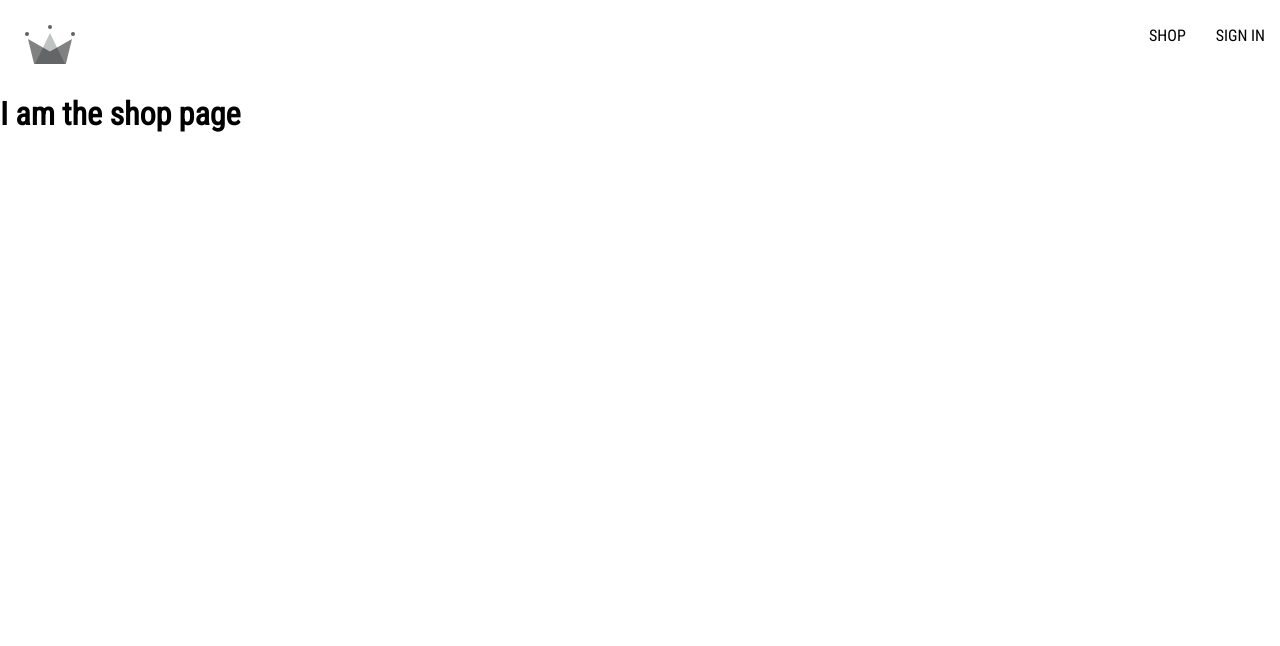
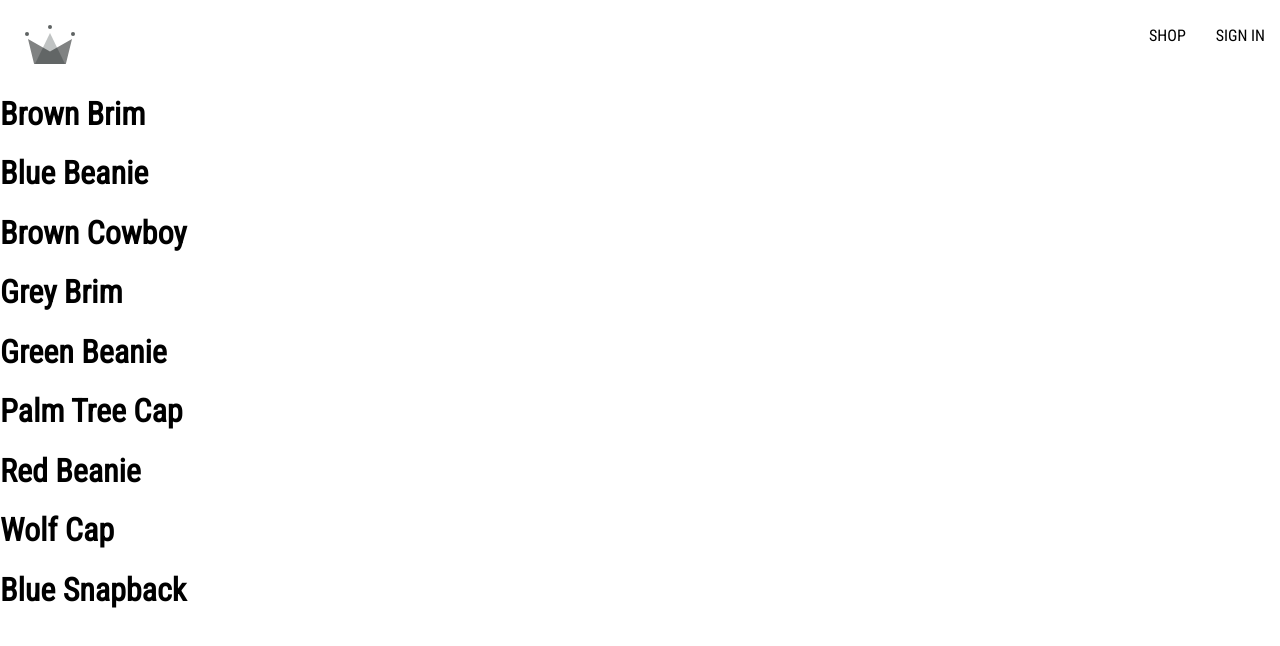
Before and after one commit to L0veRamen/e-shop, a React (Create React App) app: page /shop in a window 1280 px wide. Shown: the top 646 px of the page. Built offline with nearby package versions, Linux system fonts and the light colour scheme; no server answers.

Commit message:
add shop

```diff
--- a/src/App.js
+++ b/src/App.js
@@ -4,12 +4,10 @@
 import Home from './routes/home/home.components'
 import Navigation from './routes/navigation/navigation.components'
 
+import Shop from './routes/shop/shop.components'
 
 
 
-const Shop = () => {
-  return <h1>I am the shop page</h1>
-}
 
 const App = () => {
   return (
--- a/src/components/sign-in-form/sign-in-form.components.jsx
+++ b/src/components/sign-in-form/sign-in-form.components.jsx
@@ -1,15 +1,13 @@
-import { useState, useContext } from 'react'
+import { useState } from 'react'
 
 import FormInput from '../form-input/form-input.component'
 import Button from '../button/button.components'
-
-import { UserContext } from '../../contexts/user.context'
 
 import {
   signInWithGooglePopup,
   createUserDocumentFromAuth,
   signInAuthUserWithEmailAndPassword
-} from '../../routes/utils/firebase.utils'
+} from '../../utils/firebase.utils'
 
 import './sign-in-form.styles.scss'
 
@@ -22,26 +20,20 @@
   const [formFields, setFormFields] = useState(defaultFormFields)
   const { email, password } = formFields
 
-
-  const {setCurrentUser} = useContext(UserContext)
-
-
   const resetFormFields = () => {
     setFormFields(defaultFormFields)
   }
 
   const signInWithGoogle = async () => {
-    const { user } = await signInWithGooglePopup()
-    await createUserDocumentFromAuth(user)
+    await signInWithGooglePopup()
+
   }
 
   const handleSubmit = async (event) => {
     event.preventDefault()
 
     try {
-      const {user} = await signInAuthUserWithEmailAndPassword(email, password)
-
-      setCurrentUser(user)
+      await signInAuthUserWithEmailAndPassword(email, password)
 
       resetFormFields()
     } catch (error) {
--- a/src/components/sign-up-form/sign-up-form.components.jsx
+++ b/src/components/sign-up-form/sign-up-form.components.jsx
@@ -1,4 +1,4 @@
-import { useState, useContext } from 'react'
+import { useState } from 'react'
 
 import Button from '../button/button.components'
 import FormInput from '../form-input/form-input.component'
@@ -6,9 +6,8 @@
 import {
   createAuthUserWithEmailAndPassword,
   createUserDocumentFromAuth
-} from '../../routes/utils/firebase.utils'
+} from '../../utils/firebase.utils'
 
-import { UserContext } from '../../contexts/user.context'
 
 
 import './sign-up-form.styles.scss'
@@ -25,7 +24,6 @@
 
   const { displayName, email, password, confirmPassword } = formFields
 
-  const {setCurrentUser} = useContext(UserContext)
 
   // console.log(formFields)
 
@@ -46,7 +44,6 @@
 
       await createUserDocumentFromAuth(user, { displayName })
       resetFormFields()
-      setCurrentUser(user)
 
     } catch (error) {
       if (error.code === 'auth/email-already-in-use') {
--- a/src/contexts/user.context.jsx
+++ b/src/contexts/user.context.jsx
@@ -1,4 +1,6 @@
-import { createContext, useState } from "react";
+import { createContext, useState, useEffect } from "react";
+
+import { onAuthStatChangedListener, createUserDocumentFromAuth } from "../utils/firebase.utils";
 
 export const UserContext = createContext({
   setCurrentUser: () => null,
@@ -9,5 +11,17 @@
   const [currentUser, setCurrentUser] = useState(null);
   const value = { currentUser, setCurrentUser };
 
+
+  useEffect(() => {
+    const unsubscribe = onAuthStatChangedListener((user)=>{
+      if (user) {
+        createUserDocumentFromAuth(user)
+      }
+      setCurrentUser(user)
+    })
+    return unsubscribe
+  }, [])
+
+
   return <UserContext.Provider value={value}>{children}</UserContext.Provider>;
 };
--- a/src/routes/navigation/navigation.components.jsx
+++ b/src/routes/navigation/navigation.components.jsx
@@ -1,20 +1,15 @@
 import { Fragment, useContext } from 'react'
 import { Outlet, Link } from 'react-router-dom'
+import { UserContext } from '../../contexts/user.context'
 
 import { ReactComponent as CrownLogo } from '../../assets/crown.svg'
-import { UserContext } from '../../contexts/user.context'
-import { signOutUser } from '../utils/firebase.utils'
+import { signOutUser } from '../../utils/firebase.utils'
 
 import './navigation.styles.scss'
 
 const Navigation = () => {
-  const { currentUser, setCurrentUser } = useContext(UserContext)
+  const { currentUser } = useContext(UserContext)
   // console.log(currentUser)
-
-  const signOutHandler = async () => {
-    await signOutUser()
-    setCurrentUser(null)
-  }
 
   return (
     <Fragment>
@@ -27,7 +22,9 @@
             SHOP
           </Link>
           {currentUser ? (
-            <span className="nav-link" onClick={signOutHandler}>SIGN OUT</span>
+            <span className="nav-link" onClick={signOutUser}>
+              SIGN OUT
+            </span>
           ) : (
             <Link className="nav-link" to="/auth">
               SIGN IN
--- /dev/null
+++ b/src/routes/shop/shop.components.jsx
@@ -0,0 +1,15 @@
+import SHOP_DATA from '../../shop-data.json'
+
+const Shop = () => {
+  return (
+    <div>
+      {SHOP_DATA.map(({ id, name }) => (
+        <div key={id}>
+          <h1>{name}</h1>
+        </div>
+      ))}
+    </div>
+  )
+}
+
+export default Shop
--- /dev/null
+++ b/src/shop-data.json
@@ -0,0 +1,56 @@
+[
+  {
+    "id": 1,
+    "name": "Brown Brim",
+    "imageUrl": "https://i.ibb.co/ZYW3VTp/brown-brim.png",
+    "price": 25
+  },
+  {
+    "id": 2,
+    "name": "Blue Beanie",
+    "imageUrl": "https://i.ibb.co/ypkgK0X/blue-beanie.png",
+    "price": 18
+  },
+  {
+    "id": 3,
+    "name": "Brown Cowboy",
+    "imageUrl": "https://i.ibb.co/QdJwgmp/brown-cowboy.png",
+    "price": 35
+  },
+  {
+    "id": 4,
+    "name": "Grey Brim",
+    "imageUrl": "https://i.ibb.co/RjBLWxB/grey-brim.png",
+    "price": 25
+  },
+  {
+    "id": 5,
+    "name": "Green Beanie",
+    "imageUrl": "https://i.ibb.co/YTjW3vF/green-beanie.png",
+    "price": 18
+  },
+  {
+    "id": 6,
+    "name": "Palm Tree Cap",
+    "imageUrl": "https://i.ibb.co/rKBDvJX/palm-tree-cap.png",
+    "price": 14
+  },
+  {
+    "id": 7,
+    "name": "Red Beanie",
+    "imageUrl": "https://i.ibb.co/bLB646Z/red-beanie.png",
+    "price": 18
+  },
+  {
+    "id": 8,
+    "name": "Wolf Cap",
+    "imageUrl": "https://i.ibb.co/1f2nWMM/wolf-cap.png",
+    "price": 14
+  },
+  {
+    "id": 9,
+    "name": "Blue Snapback",
+    "imageUrl": "https://i.ibb.co/X2VJP2W/blue-snapback.png",
+    "price": 16
+  }
+]
--- a/src/routes/utils/firebase.utils.js
+++ b/src/utils/firebase.utils.js
@@ -6,19 +6,20 @@
   GoogleAuthProvider,
   createUserWithEmailAndPassword,
   signInWithEmailAndPassword,
-  signOut
+  signOut,
+  onAuthStateChanged
 } from 'firebase/auth'
 
 import { getFirestore, doc, getDoc, setDoc } from 'firebase/firestore'
 
 const firebaseConfig = {
-  apiKey: 'AIzaSyCTlFDeMDIiK457mj3-sW3YQqsikI9wquA',
-  authDomain: 'crown-db-51d0e.firebaseapp.com',
-  projectId: 'crown-db-51d0e',
-  storageBucket: 'crown-db-51d0e.appspot.com',
-  messagingSenderId: '335231275333',
-  appId: '1:335231275333:web:cedd7d730ea49e29a8ee2c'
-}
+  apiKey: "AIzaSyDK7Jv1VDhxotrEICnupdestSQ7AsPShy0",
+  authDomain: "crown-shop-655b9.firebaseapp.com",
+  projectId: "crown-shop-655b9",
+  storageBucket: "crown-shop-655b9.appspot.com",
+  messagingSenderId: "146222269057",
+  appId: "1:146222269057:web:beb795b11f86ad5a980380"
+};
 
 // Initialize Firebase
 const firebaseApp = initializeApp(firebaseConfig)
@@ -77,4 +78,7 @@
   return await signInWithEmailAndPassword(auth, email, password)
 }
 
-export const signOutUser = async () => await signOut(auth);
+export const signOutUser = async () => await signOut(auth)
+
+export const onAuthStatChangedListener = (callback) =>
+  onAuthStateChanged(auth, callback)
```
